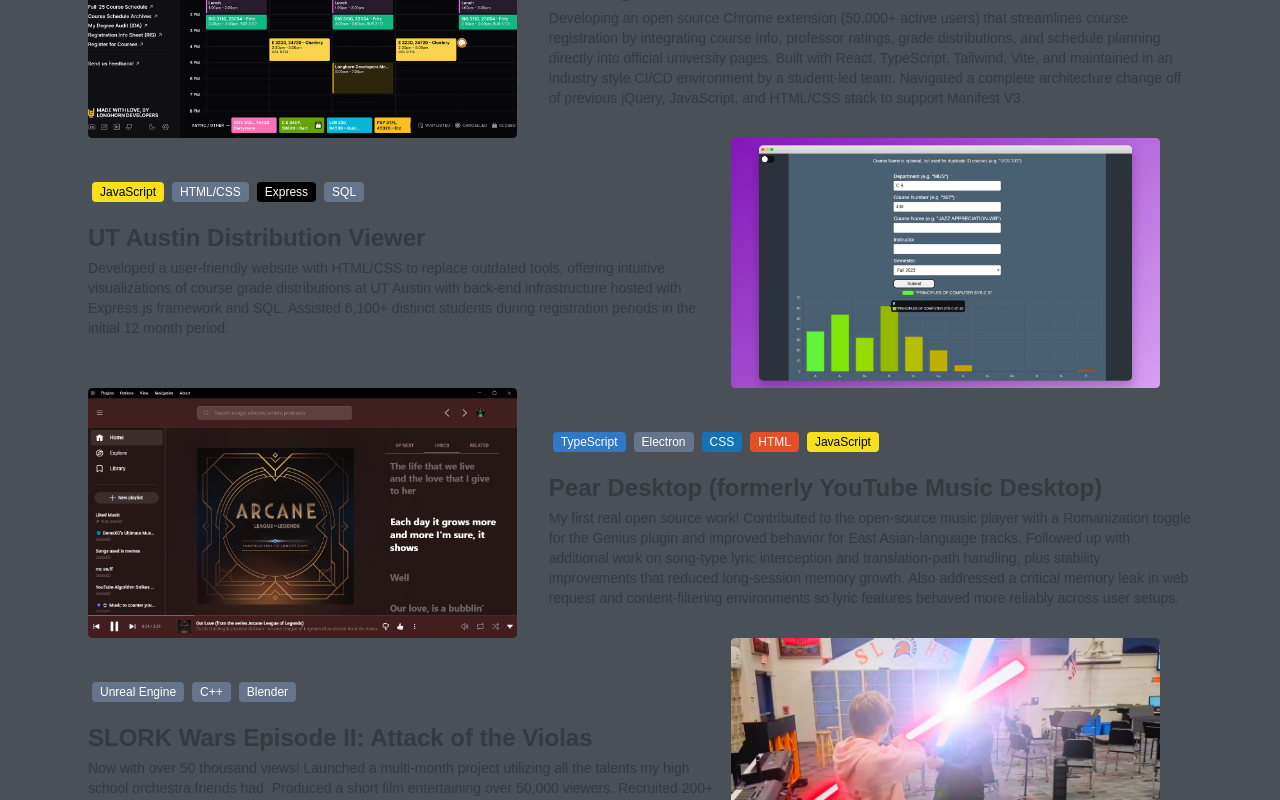
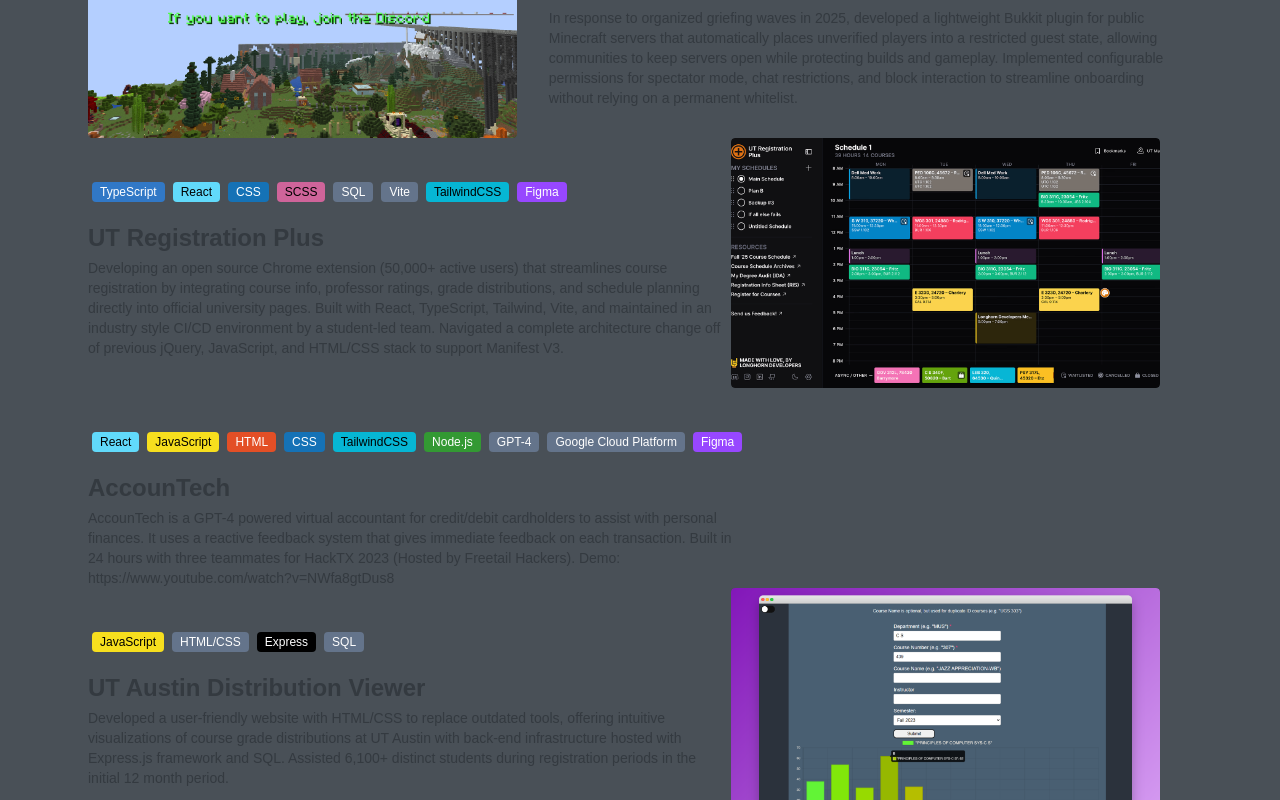
Before and after one commit to DereC4/derek-chen-website, a Next.js app: page / in a window 1280 px wide. Shown: the part 1960-2760 px from the top of the page. Built offline with nearby package versions, Linux system fonts and the light colour scheme.

Commit message:
feat: added sorting algorithm by start date for projects

```diff
--- a/src/components/ProjectsSection.tsx
+++ b/src/components/ProjectsSection.tsx
@@ -13,9 +13,52 @@
     'accountech',
 ];
 
+/**
+ * Converts a provided date into a Date type, for further comparisons
+ * @param period String representation of date
+ * @returns Parsed date object
+ */
+const parseStartDate = (period: string): Date => {
+    const months: { [key: string]: number } = {
+        January: 0,
+        February: 1,
+        March: 2,
+        April: 3,
+        May: 4,
+        June: 5,
+        July: 6,
+        August: 7,
+        September: 8,
+        October: 9,
+        November: 10,
+        December: 11,
+        Jan: 0,
+        Feb: 1,
+        Mar: 2,
+        Apr: 3,
+        Jun: 5,
+        Jul: 6,
+        Aug: 7,
+        Sep: 8,
+        Oct: 9,
+        Nov: 10,
+        Dec: 11,
+    };
+
+    // Extract the first date part (before the –)
+    const startPart = period.split('–')[0].trim();
+    const parts = startPart.split(' ');
+    const monthStr = parts[0];
+    const year = parseInt(parts[1], 10);
+
+    const monthIndex = months[monthStr] ?? 0;
+    return new Date(year, monthIndex, 1);
+};
+
 const featuredProjects = featuredProjectIds
     .map(id => projects.find(project => project.id === id))
-    .filter((project): project is (typeof projects)[number] => Boolean(project));
+    .filter((project): project is (typeof projects)[number] => Boolean(project))
+    .sort((a, b) => parseStartDate(b.period).getTime() - parseStartDate(a.period).getTime());
 
 export default function ProjectsSection() {
     return (
--- a/src/data/personalProjects.ts
+++ b/src/data/personalProjects.ts
@@ -165,7 +165,7 @@
         image: '/images/projects/guests.png',
         technologies: ['Java', 'Gradle', 'Bukkit', 'PaperMC'],
         href: 'https://github.com/Derec-Mods/Guests',
-        period: 'TBD',
+        period: 'Oct 2025 - Jan 2026',
     },
     {
         id: 'trove',
```
